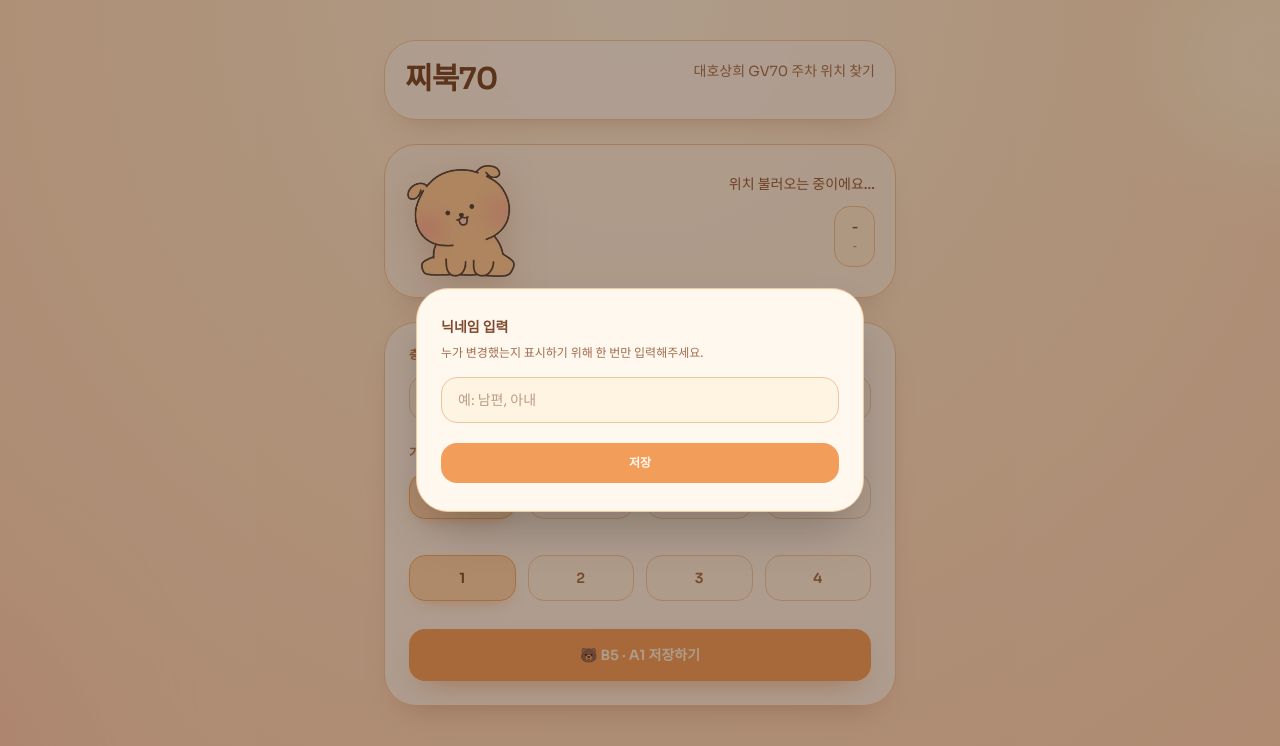
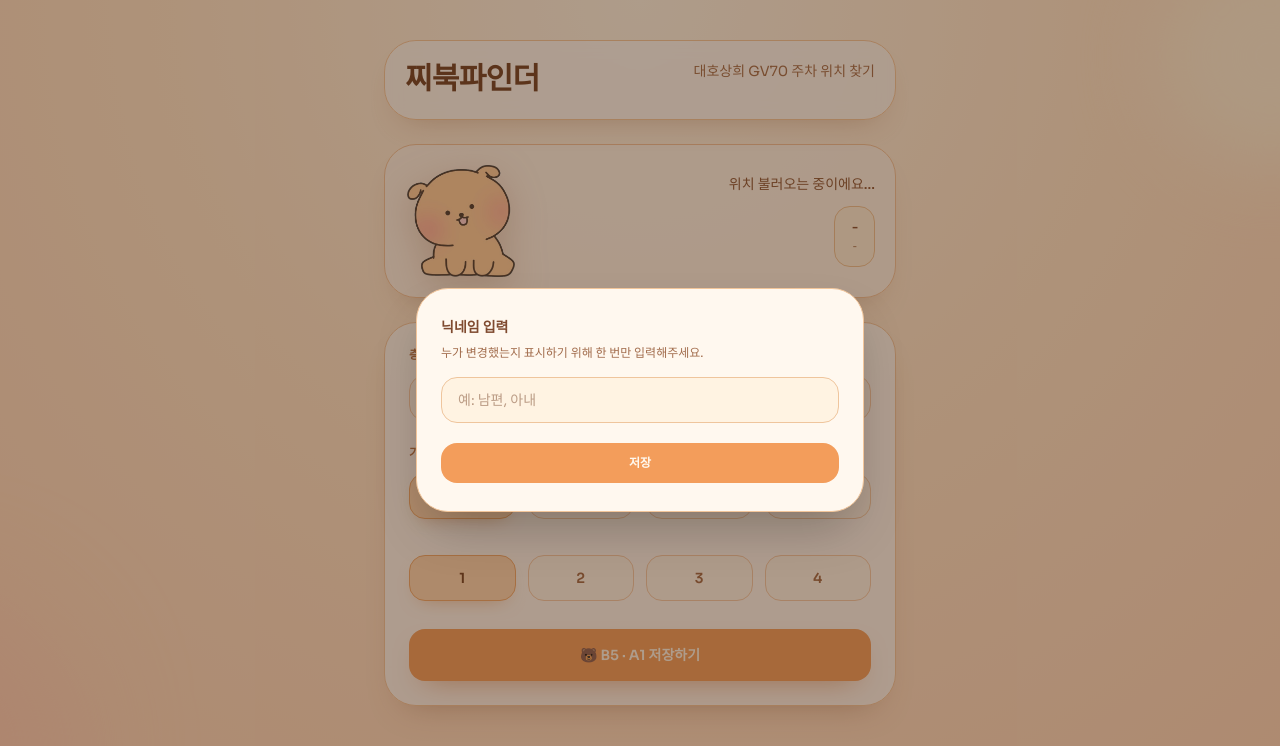
Before and after one commit to wkdeogh/parkwhere, a Next.js app: page / in a window 1280 px wide. Shown: the top 746 px of the page. Built offline with nearby package versions, Linux system fonts and the light colour scheme; no server answers.

Commit message:
Rename app title to Jjibuk Finder

```diff
--- a/src/app/page.tsx
+++ b/src/app/page.tsx
@@ -165,7 +165,7 @@ export default function Home() {
         <header className="rounded-[2rem] border border-[#f5c89d] bg-white/70 px-5 py-5 shadow-[0_16px_30px_-18px_rgba(166,109,67,0.45)] backdrop-blur">
           <div className="grid grid-cols-[minmax(0,1fr)_auto] items-start gap-x-4 gap-y-2">
             <h1 className="text-[1.72rem] font-semibold leading-tight tracking-tight text-[#6a3d24] sm:text-3xl">
-              찌북70
+              찌북파인더
             </h1>
             {nickname ? (
               <p className="pt-1 text-right text-[11px] font-medium whitespace-nowrap text-[#9f6a49] sm:pt-2 sm:text-xs">
```
